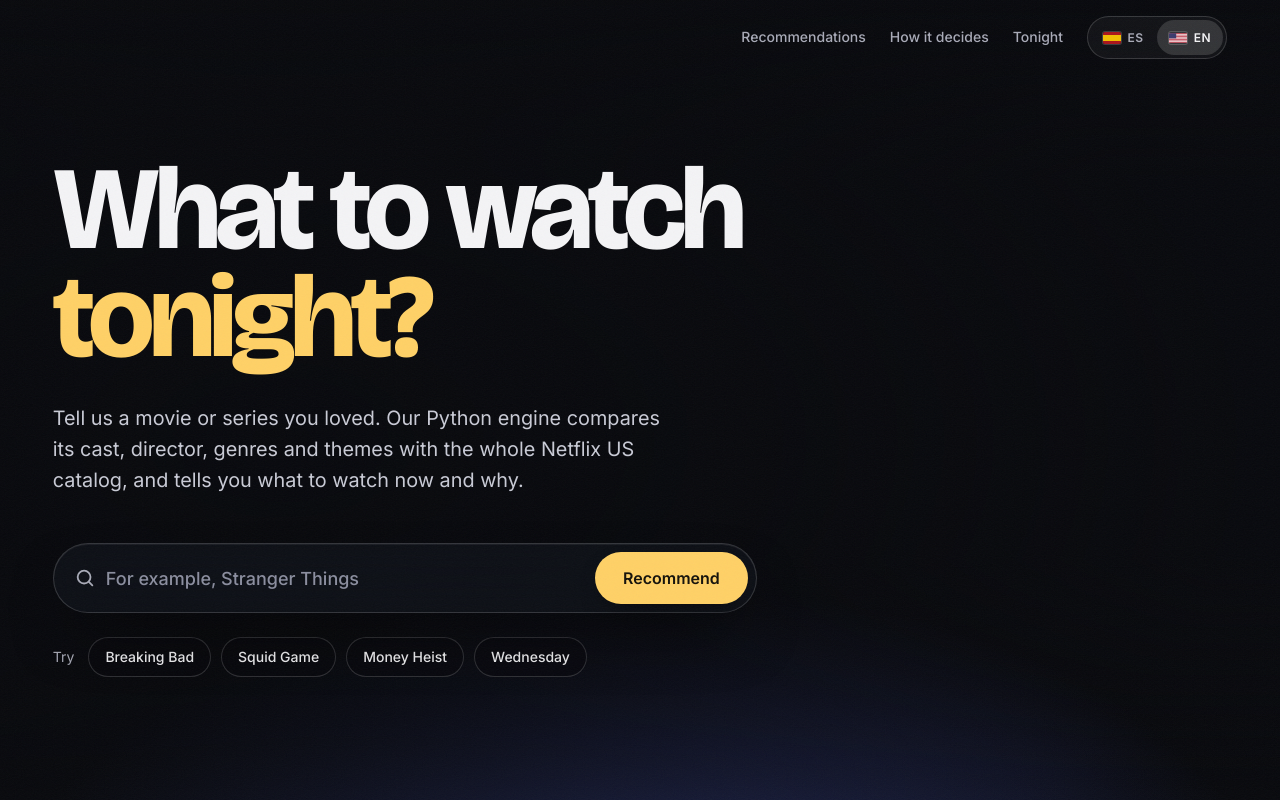
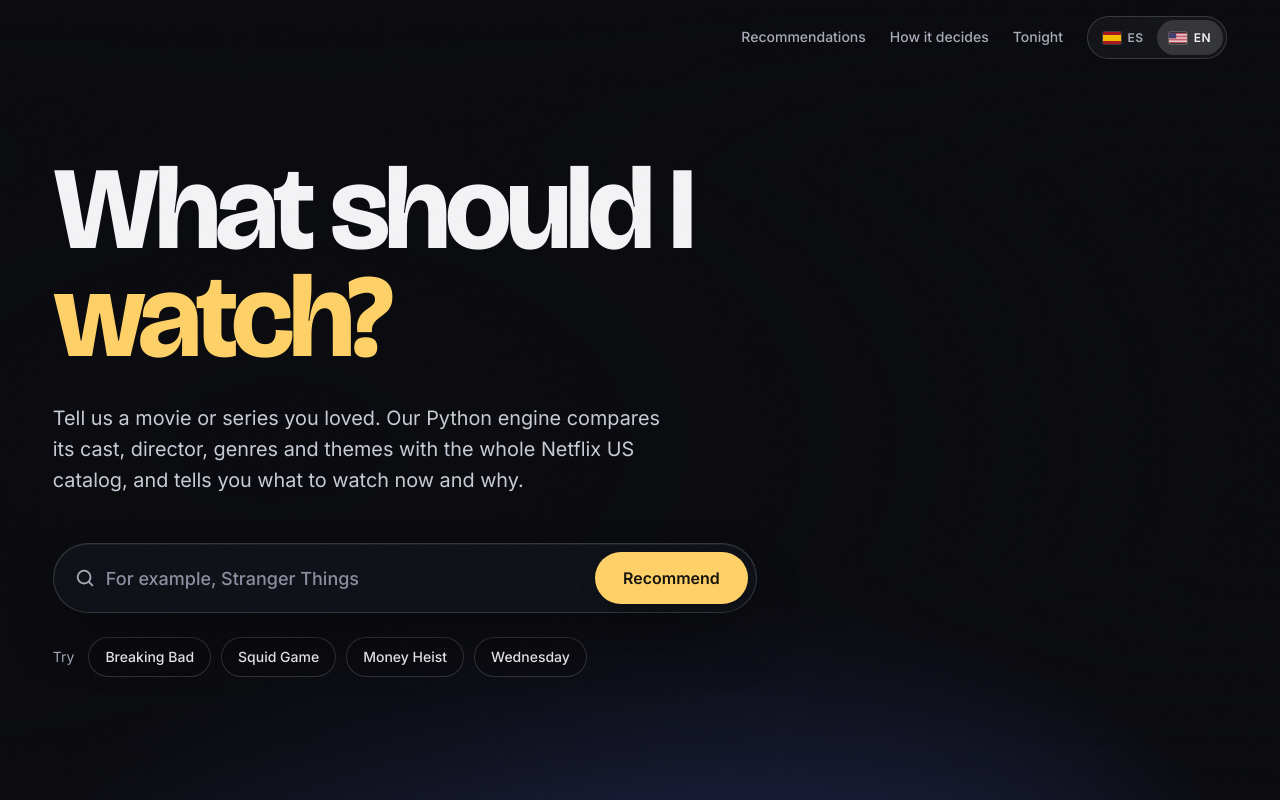
Before and after one commit to M4rKitS/recomendador-netflix, a plain HTML site: page web/en/index.html in a window 1280 px wide. Shown: the top 800 px of the page. Drawn offline with nearby package versions, Linux system fonts and the light colour scheme; no server answers.

Commit message:
content(hero): titula la portada con el nombre «¿Qué veo ahora?»
El titular decía «¿Qué veo esta noche?». Ahora coincide con el nombre del proyecto; en inglés pasa a «What should I watch?», como el título de la página.

```diff
--- a/web/en/index.html
+++ b/web/en/index.html
@@ -46,9 +46,9 @@
       <div class="portada-contenido">
         <h1 id="titulo" class="portada-titulo">
           <span class="palabra" style="--n:0">What</span>
-          <span class="palabra" style="--n:1">to</span>
-          <span class="palabra" style="--n:2">watch</span>
-          <span class="palabra acento" style="--n:3">tonight?</span>
+          <span class="palabra" style="--n:1">should</span>
+          <span class="palabra" style="--n:2">I</span>
+          <span class="palabra acento" style="--n:3">watch?</span>
         </h1>
         <p class="portada-apoyo">Tell us a movie or series you loved. Our Python engine compares its cast, director, genres and themes with the whole Netflix US catalog, and tells you what to watch now and why.</p>
 
```
Also changed, not shown: web/index.html (+2 -3 lines).
